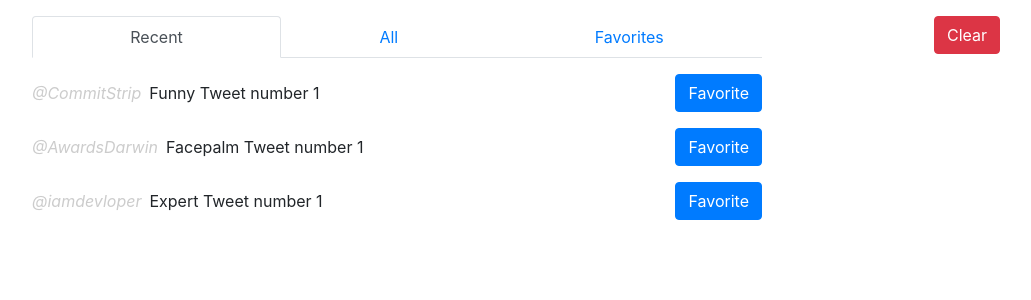
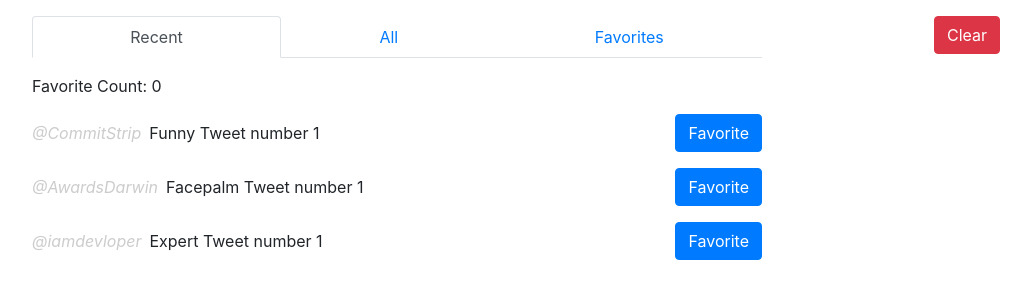
Before and after one commit to CodeAndChaos/interview-react-rxjs-02, a React (Create React App) app: page / in a window 1280 px wide. Shown: the top 300 px of the page, without its empty margins (53-1084 px from the left). Built offline with nearby package versions, Linux system fonts and the light colour scheme.

Commit message:
add fav count

```diff
--- a/src/components/TweetOverview/TweetList.tsx
+++ b/src/components/TweetOverview/TweetList.tsx
@@ -1,7 +1,14 @@
 import React, { useLayoutEffect, useState } from "react";
+import styled from "styled-components";
 import { initialState, twitterStore } from "../../data/state";
 import { TweetDisplayFilters } from "../TweetOverview";
 import { Tweet } from "./TweetDisplay";
+
+const FavCount = styled.div`
+  display: flex;
+  margin-top: 1rem;
+
+`
 
 export const DisplayTweets: React.FC<{
   filter: TweetDisplayFilters;
@@ -16,15 +23,18 @@ export const DisplayTweets: React.FC<{
     Recent: () => items.tweets,
     All: () => [...items.tweets, ...items.archive],
     Favorites: () =>
-      [...items.tweets, ...items.archive].filter(
-        (val) => val.favorite === true
-      ),
+      [...items.tweets, ...items.archive].filter((val) => val.favorite),
   };
   const tweetArray = filterMap[filter]();
 
   const displayTweets = [
     ...tweetArray.map((val) => <Tweet key={val.id} tweet={val} />),
   ];
-
-  return <>{displayTweets}</>;
+  const favoriteCount = tweetArray.filter((val) => val.favorite).length;
+  return (
+    <>
+      <FavCount>Favorite Count: {favoriteCount}</FavCount>
+      {displayTweets}
+    </>
+  );
 };
```
